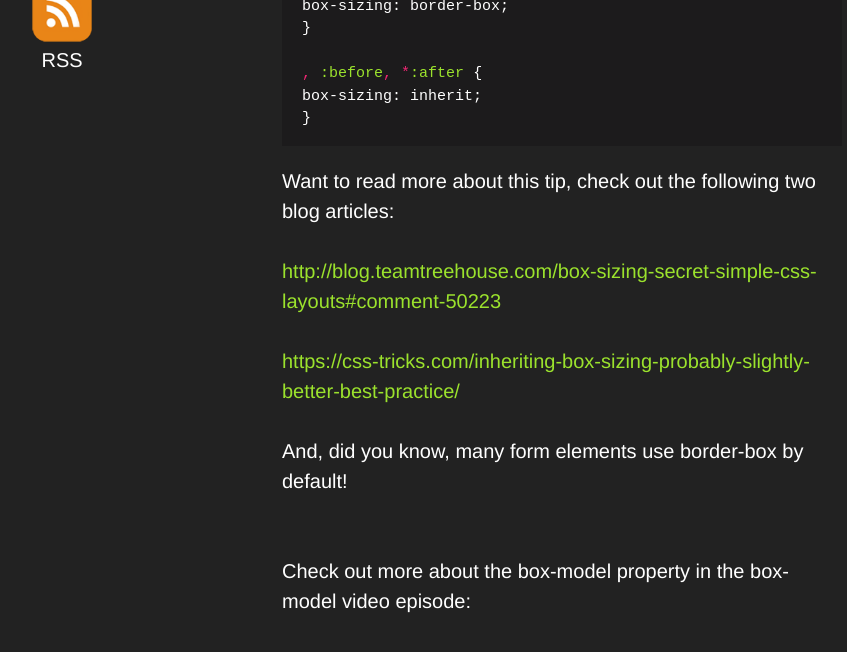
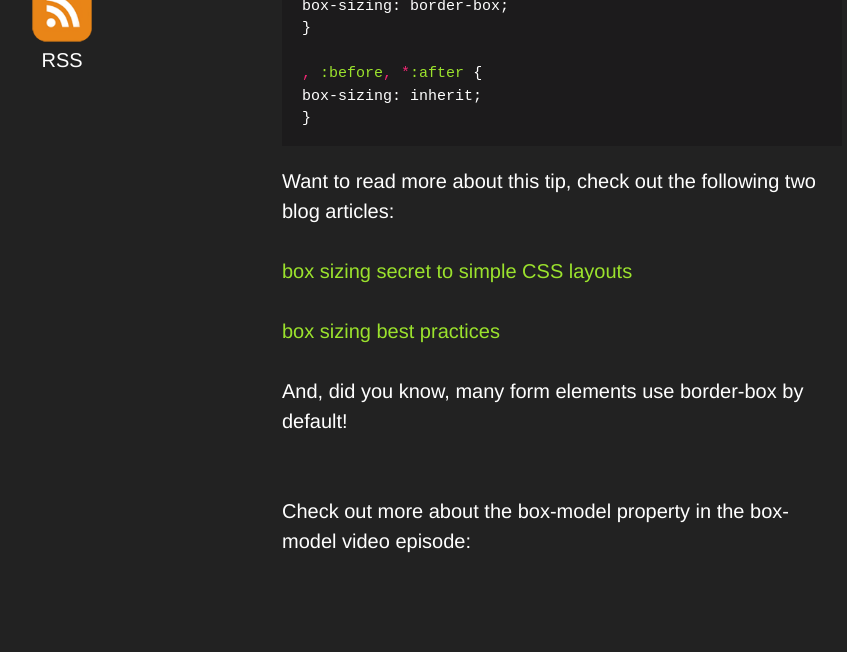
Before and after one commit to guyroutledge/atozcss, a Jekyll site: the page built from _posts/blog/2015-08-10-css-tip-b.md, in a window 1280 px wide and 900 px high, scrolled down 674 px. Shown: the top 652 px of the window, without its empty margins (78-925 px from the left). Built offline with Jekyll 4.4.1, drawn with Linux system fonts in a browser that asks for light colours; comment, search, counter and statistics services are not loaded.

Commit message:
Fix format of markdown links

```diff
--- a/_posts/blog/2015-08-10-css-tip-b.md
+++ b/_posts/blog/2015-08-10-css-tip-b.md
@@ -29,8 +29,8 @@ box-sizing: inherit;
 
 Want to read more about this tip, check out the following two blog articles:
 
-<http://blog.teamtreehouse.com/box-sizing-secret-simple-css-layouts#comment-50223>
+[box sizing secret to simple CSS layouts](http://blog.teamtreehouse.com/box-sizing-secret-simple-css-layouts#comment-50223)
 
-<https://css-tricks.com/inheriting-box-sizing-probably-slightly-better-best-practice/>
+[box sizing best practices](https://css-tricks.com/inheriting-box-sizing-probably-slightly-better-best-practice/)
 
 And, did you know, many form elements use border-box by default!
--- a/_posts/blog/2015-08-17-css-tip-c.md
+++ b/_posts/blog/2015-08-17-css-tip-c.md
@@ -35,6 +35,6 @@ The above will apply to all selections, so you will need to be more specific if
 
 And another small tip: a great place to find and create color themes is on the adobe site. Have a look on the Explore tab if you want to see existing themes.
 
-<https://color.adobe.com/>
+[https://color.adobe.com/](https://color.adobe.com/)
 
-Or try:  <http://paletton.com/>
+Or try:  [http://paletton.com/](http://paletton.com/)
```
